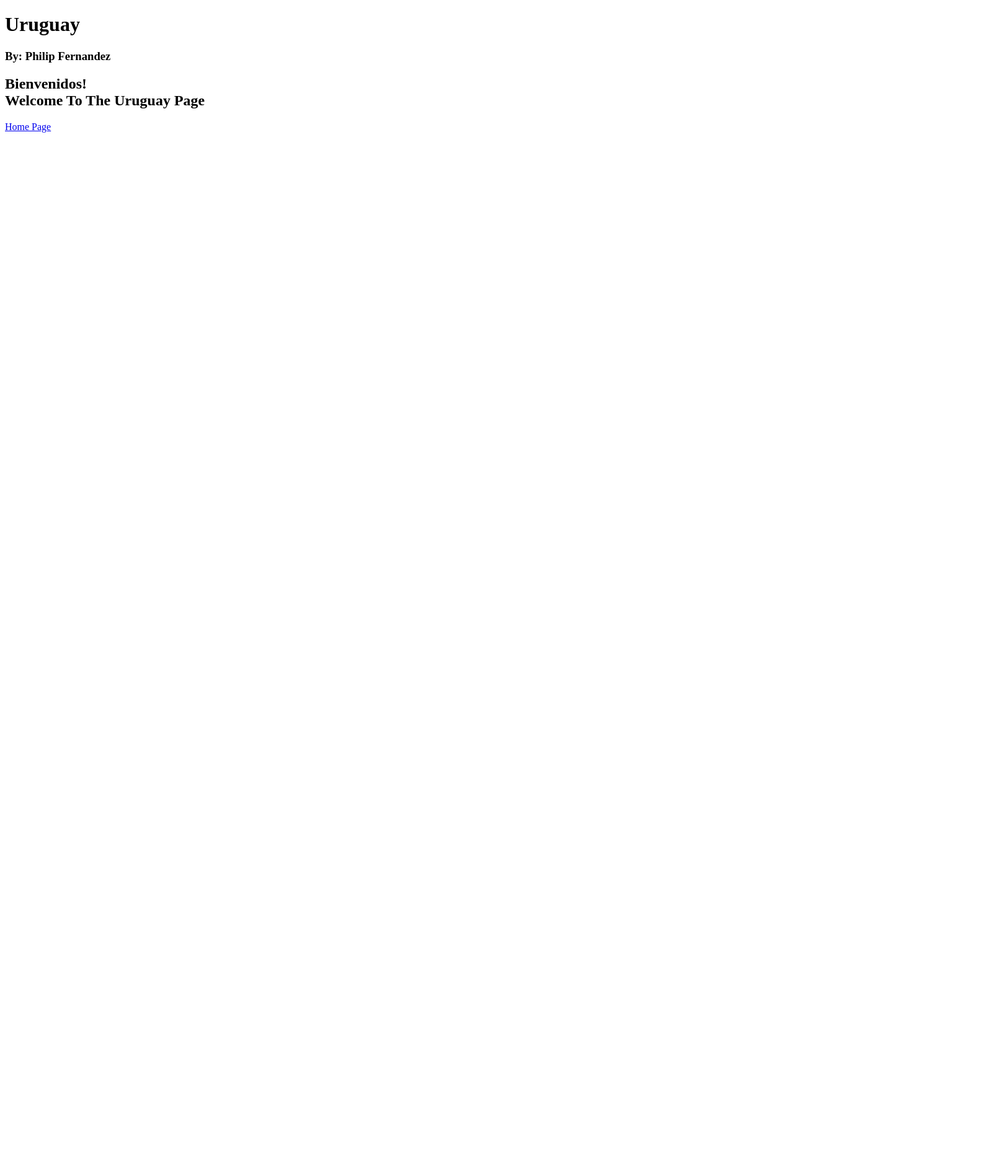
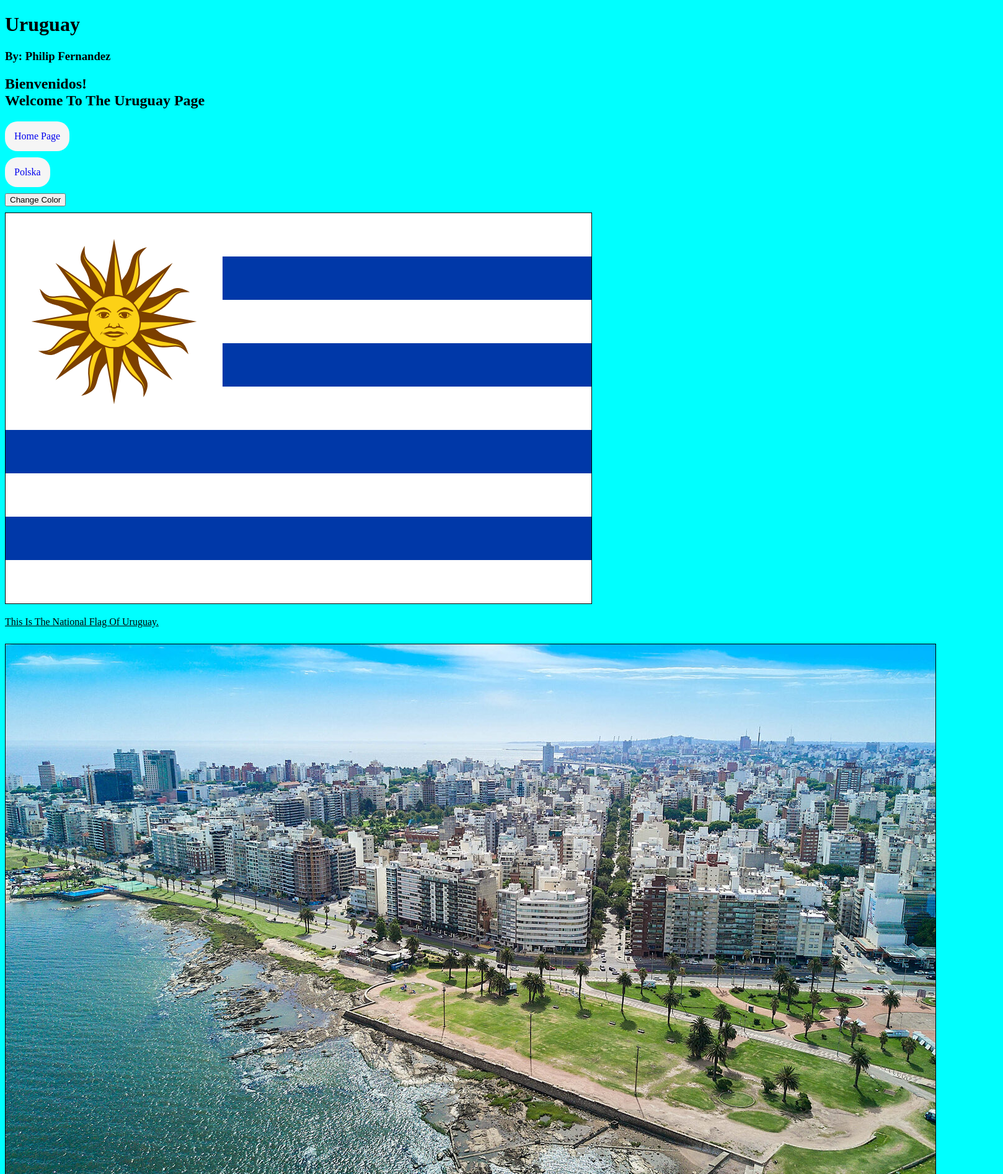
Before and after one commit to philip58/webDev1, a plain HTML site: page uruguay.html in a window 1280 px wide. Shown: the top 1895 px of the page at 62% size, 1618 px wide, since content can reach past the window. Before the commit the page ends 800 px from the top, so only its background shows below. Drawn offline with Linux system fonts and the light colour scheme.

Commit message:
Uruguay.html/css/js done

```diff
--- /dev/null
+++ b/uruguay.css
@@ -0,0 +1,49 @@
+img {
+    display: inline-block;
+    background: black;
+    padding: 1px;
+    margin-top: 10px;
+}
+.but {
+    background-color: whitesmoke;
+    border-radius: 20px;
+    padding: 0px;
+    display: inline-block;
+    text-align: center;
+    margin-top: 10px;
+}
+div.link00 {
+    color: red;
+    background-color: whitesmoke;
+    border-radius: 20px;
+    padding: 15px;
+    display: inline-block;
+    text-align: center;
+    margin-bottom: 10px;
+}
+a{
+    text-decoration: none;
+    margin-bottom: 10px;
+}
+p {
+    text-transform: capitalize;
+    text-decoration: underline;
+}
+body {
+    background-color: cyan;
+}
+div.link005 {
+    color: blue;
+    background-color: whitesmoke;
+    border-radius: 20px;
+    padding: 15px;
+    display: inline-block;
+    text-align: center;
+}
+.tabl {
+    background-color: lightseagreen;
+    display: inline-block;
+}
+table, th, td {
+    border: 1px solid;
+}
--- a/uruguay.html
+++ b/uruguay.html
@@ -2,14 +2,50 @@
 <html>
     <head>
         <title>Assignment 1 - Uruguay</title>
-
+        <link rel="stylesheet" href="uruguay.css">
     </head>
     <body>
         <h1>Uruguay</h1>
         <h3>By: Philip Fernandez</h3>
         <h2>Bienvenidos! <br>Welcome To The Uruguay Page</h2>
-        <div class="link0">
+        <div class="link00">
             <a href="index.html">Home Page</a>
         </div>
+        <br>
+        <div class="link005">
+            <a href="polska.html">Polska</a>
+        </div>
+        <br>
+        <div class="but">
+            <button onclick="changecolor2()">Change Color</button>
+            <script src="uruguay.js"></script>
+        </div>
+        <div>
+            <img src="urflag.svg" alt="ur">
+            <p>This is the national flag of Uruguay.</p>
+        </div>
+        <div>
+            <img src="montevideo.jpg" alt="montevideo">
+            <p>This is Montevideo, the capital of Uruguay.</p>
+        </div>
+        <div>
+            <img src="worldcup.webp" alt="worldcup">
+            <p>Uruguay won the first world cup in 1930, this was their national team.</p>
+        </div>
+        <div class="tabl">
+            <table>Population Per City(In Millions)
+                <tr>
+                    <th>Montevideo</th>
+                    <th>Salto</th>
+                    <th>Cuidad de la Costa</th>
+                </tr>
+                <tr>
+                    <td>1.319</td>
+                    <td>.104</td>
+                    <td>.095</td>
+                </tr>
+            </table>
+        </div>
+
     </body>
 </html>
--- /dev/null
+++ b/uruguay.js
@@ -0,0 +1,12 @@
+const changecolor2 = () =>{
+    if(document.body.style.color === 'black'){
+        document.body.style.color = 'white';
+    }
+    else if(document.body.style.color === 'white'){
+        document.body.style.color = 'blue';
+    }
+    else{
+        document.body.style.color = 'black';
+    }
+
+}
```
Also changed, not shown: polska.html (+3 -3 lines), montevideo.jpg (added), urflag.svg (added), warszawa.jpg, worldcup.webp (added), 1 other file.
